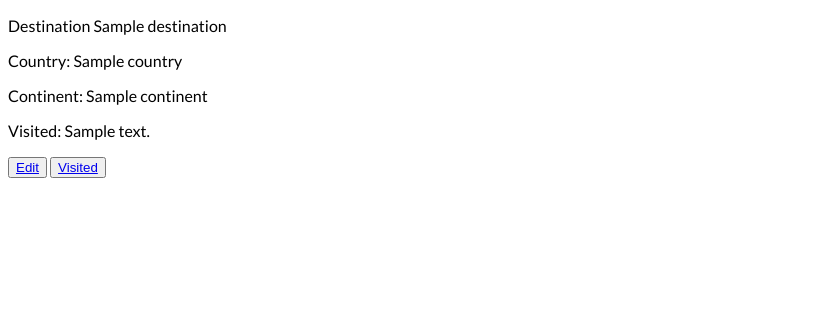
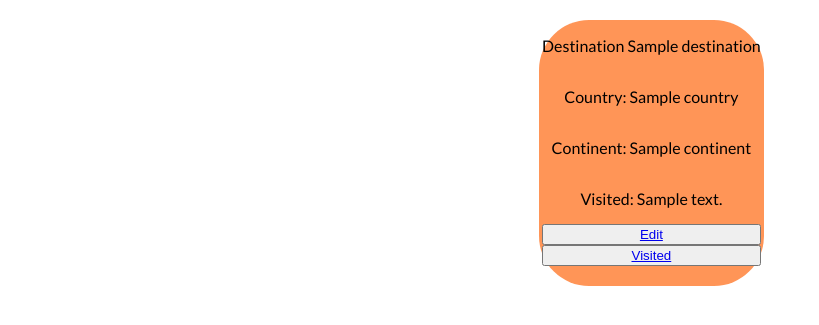
Before and after one commit to spencerT101/Bucket_List_Project_1, a Flask app: page /destinations/1 in a window 1280 px wide. Shown: the part 99-424 px from the top of the page, without its empty margins (0-819 px from the left). Run offline with Flask 2, Linux system fonts and the light colour scheme; a database or web service that is not in the repository returns one stand-in record (values such as "Sample title"); some libraries are stand-ins or nearby versions.

Commit message:
working on show destination page

```diff
--- a/project_start_code/static/style.css
+++ b/project_start_code/static/style.css
@@ -132,3 +132,22 @@ body{
     border:none;
     background-color: #e5d1b8;
 }
+
+/* CSS styling for destinations/showdestination  */
+
+.show_destination {
+    display:grid;
+    flex-direction:column;
+    text-align:center;
+    background-color:rgba(255, 123, 46, 0.8);
+    max-width: 225px;
+    margin-left: 42%;
+    margin-top: 20px;
+    position:relative;
+    justify-content: space-around;
+    border-radius: 50px;
+
+    padding-bottom: 20px;
+    font-family: 'lato', sans-serif ;
+
+}
--- a/project_start_code/templates/destinations/show_destination.html
+++ b/project_start_code/templates/destinations/show_destination.html
@@ -1,11 +1,11 @@
 {%extends "base.html"%}
 {% block content %}
-<div>
+<div class =  "show_destination">
     <p>Destination {{bucket_list.destination.city_name}}</p>
     <p>Country: {{bucket_list.destination.country.name}} </p>
     <p>Continent: {{bucket_list.destination.country.continent}}</p>
     <p>Visited: {{bucket_list.destination.visited}}</p>
-    <button><a href = "/destinations/{{bucket_list.id}}/edit_destination">Edit</a></button>
+    <button class="edit_button"><a href = "/destinations/{{bucket_list.id}}/edit_destination">Edit</a></button>
     <button><a href = "/city/{{bucket_list.destination.id}}/edit">Visited</a></button>
 </div>
 
```
